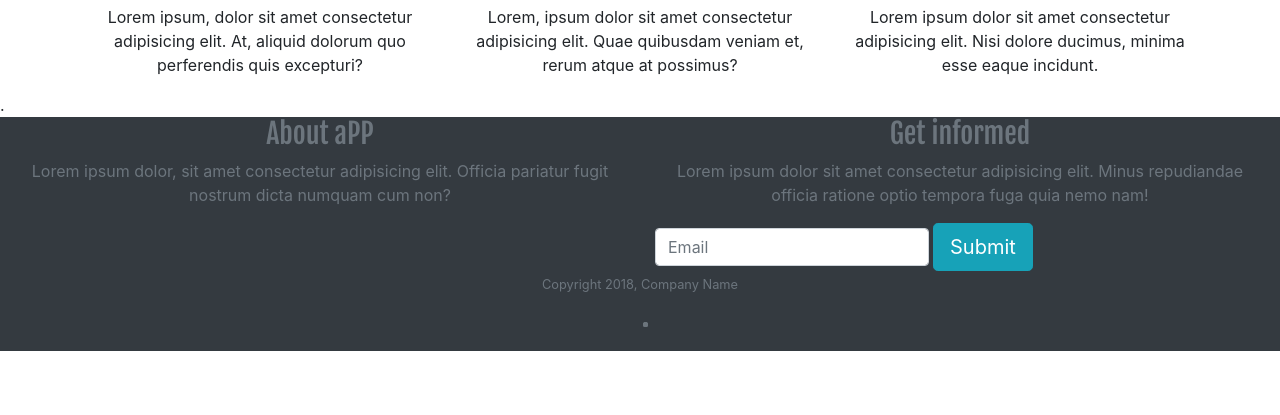
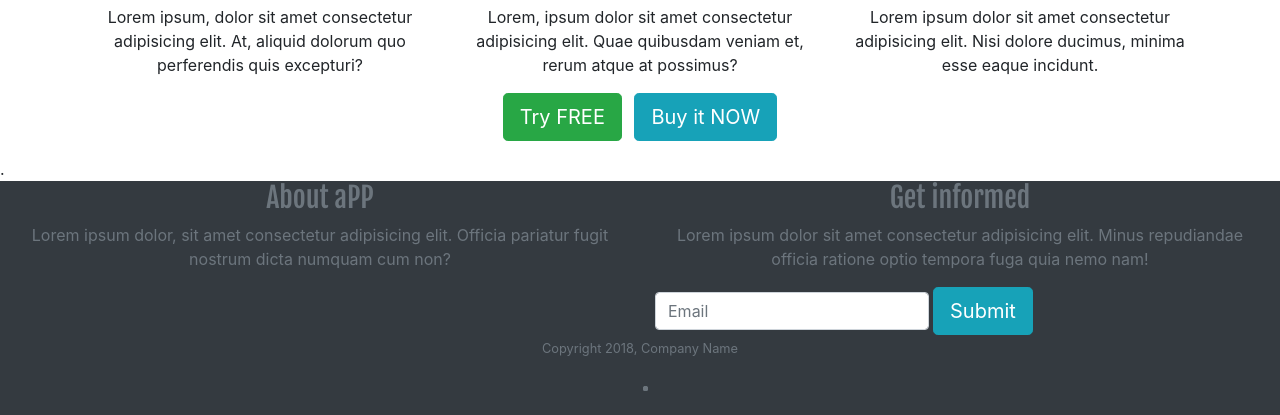
Before and after one commit to bekshpekov/Page1, a plain HTML site: page index.html in a window 1280 px wide. Shown: the part 2025-2440 px from the top of the page. Before the commit the page ends 2376 px from the top, so only its background shows below. Drawn offline with nearby package versions, Linux system fonts and the light colour scheme.

Commit message:
Кнопки

```diff
--- a/index.html
+++ b/index.html
@@ -135,37 +135,16 @@
                 <p>Lorem ipsum dolor sit amet consectetur adipisicing elit. Nisi dolore ducimus, minima esse eaque incidunt.</p>
             </div>
         </div>
+        <div class="divider"></div>
+
+        <!-- Кнопки -->
+        <div id="download" class="row justify-content-center">
+            <ul class="list-inline ">
+                <li class="list-inline-item"><a href="#" class="btn btn-lg btn-success">Try FREE</a></li>
+                <li class="list-inline-item"><a href="#" class="btn btn-lg btn-info">Buy it NOW</a></li>
+            </ul>
+        </div>
     </div>
-
-
-
-
-
-
-
-
-
-
-
-
-
-
-
-
-
-
-
-
-
-
-
-
-
-
-
-
-
-
 
 
 
```
